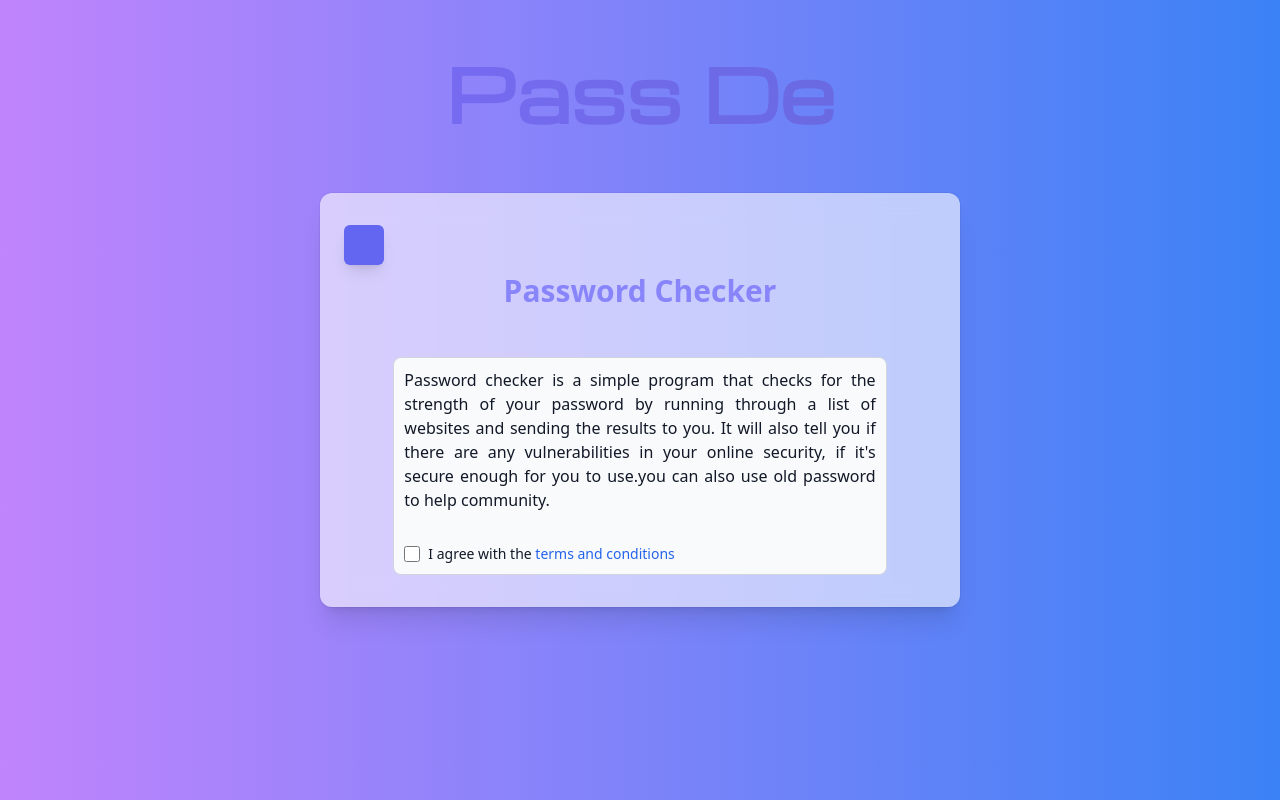
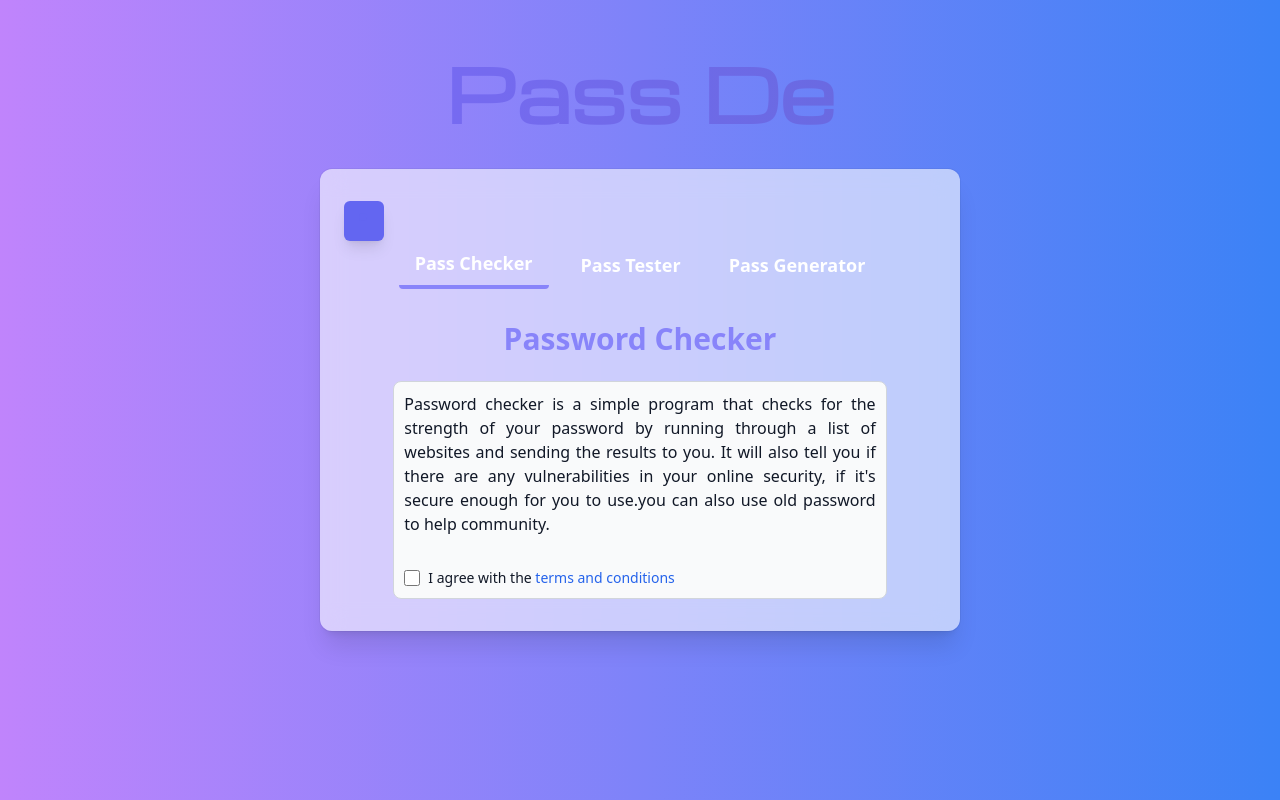
Before and after one commit to umairabbasDev/pass-de_client, a React (Vite) app: page / in a window 1280 px wide. Built offline with nearby package versions, Linux system fonts and the light colour scheme.

Commit message:
Updated UI by multiple additions

```diff
--- a/src/App.tsx
+++ b/src/App.tsx
@@ -1,12 +1,22 @@
 import Background from "./components/layout/Background";
 import FetchForm from "./components/FetchForm";
+import { useState } from "react";
 function App() {
+
+  const [activeTab, setActiveTab] = useState("tab1");
+
+  const handleTabClick = (tab: any) => {
+    setActiveTab(tab);
+  };
   return (
+    <>
       <div className="flex flex-col items-center justify-center h-screen bg-gradient-to-r from-purple-400 to-blue-500 relative">
+        <div
+          className="absolute top-0 left-0 w-full h-16 bg-gradient-to-r from-purple-400 to-blue-500 flex justify-center items-center"
+        >
           <p
             style={{
               fontFamily: "Michroma, sans-serif",
-
               WebkitBackgroundClip: "text",
               backgroundClip: "text",
               WebkitTextFillColor: "transparent",
@@ -15,13 +25,14 @@ function App() {
           >
             Pass De
           </p>
-
+        </div>
         <div className="row-span-3 row-start-2 row-end-4 w-screen flex justify-center items-center z-0">
           <Background>
             <FetchForm />
           </Background>
         </div>
       </div>
+    </>
   );
 }
 
--- a/src/components/FetchForm.tsx
+++ b/src/components/FetchForm.tsx
@@ -69,7 +69,7 @@ const FetchForm = () => {
 
       {!consent && (
         <div
-          className="block p-2.5 w-10/12  text-gray-900 bg-gray-50 rounded-lg border border-gray-300 focus:ring-blue-500 focus:border-blue-500 dark:bg-gray-700 dark:border-gray-600 dark:placeholder-gray-400 dark:text-white dark:focus:ring-blue-500 dark:focus:border-blue-500 mt-12"
+          className="block p-2.5 w-10/12  text-gray-900 bg-gray-50 rounded-lg border border-gray-300 focus:ring-blue-500 focus:border-blue-500 dark:bg-gray-700 dark:border-gray-600 dark:placeholder-gray-400 dark:text-white dark:focus:ring-blue-500 dark:focus:border-blue-500 mt-6"
           id=""
         >
           <p className="text-justify">
@@ -107,7 +107,7 @@ const FetchForm = () => {
       {consent && (
         <form
           onSubmit={handleSubmit}
-          className="flex items-center justify-center flex-col w-10/12 my-8"
+          className="flex items-center justify-center flex-col w-10/12 mb-8 mt-4"
         >
           <div className="mb-6  w-full">
             <label
--- a/src/components/layout/Background.tsx
+++ b/src/components/layout/Background.tsx
@@ -5,8 +5,15 @@ type Props = {
 };
 
 const Background = ({ children }: Props) => {
+
+  const [activeTab, setActiveTab] = React.useState("tab1");
+
+  const handleTabClick = (tab: any) => {
+    setActiveTab(tab);
+  };
   return (
     // <div className="bg-white dark:bg-slate-900 rounded-lg px-6 py-8 ring-1 ring-slate-900/5 shadow-xl">
+    <>
       <div className="w-1/2  bg-white p-5 rounded-xl backdrop-blur-md bg-white/60 dark:bg-slate-900/60 px-6 py-8 ring-1 ring-slate-900/5 shadow-xl">
         <div>
           <span className="inline-flex items-center justify-center p-2 bg-indigo-500 rounded-md shadow-lg">
@@ -16,12 +23,51 @@ const Background = ({ children }: Props) => {
               alt="svg icon"
             />
           </span>
-        <h1 style={{ color: '#8884fa' }} className="text-3xl font-extrabold text-gray-800 text-center mt-2">Password Checker</h1>
+          <h1 style={{ color: '#8884fa' }} className="text-3xl font-extrabold text-gray-800 text-center mt-20">
+            {activeTab === "tab1" ?
+              "Password Checker" : activeTab === "tab2" ? "Password Tester" : "Password Generater"}
+          </h1>
+        </div>
+
+        <div
+          className="absolute top-0 left-0 w-full h-16 from-purple-400 to-blue-500 flex justify-center items-center px-4"
+          style={{ marginTop: "4rem" }}
+        >
+          <div className="flex justify-center items-center space-x-4">
+            <button
+              className={`text-white font-bold text-lg py-2 px-4 rounded ${activeTab === "tab1"
+                ? "border-b-4 border-purple"
+                : "bg-transparent hover:bg-gray-700 hover:text-white"
+                }`}
+              onClick={() => handleTabClick("tab1")}
+            >
+              Pass Checker
+            </button>
+            <button
+              className={`text-white font-bold text-lg py-2 px-4 rounded ${activeTab === "tab2"
+                ? "border-b-4 border-purple"
+                : "bg-transparent hover:bg-gray-700 hover:text-white"
+                }`}
+              onClick={() => handleTabClick("tab2")}
+            >
+              Pass Tester
+            </button>
+            <button
+              className={`text-white font-bold text-lg py-2 px-4 rounded ${activeTab === "tab3"
+                ? "border-b-4 border-purple"
+                : "bg-transparent hover:bg-gray-700 hover:text-white"
+                }`}
+              onClick={() => handleTabClick("tab3")}
+            >
+              Pass Generator
+            </button>
+          </div>
         </div>
         <div className="flex justify-center justify-items-center w-full h-full">
           {children}
         </div>
       </div>
+    </>
   );
 };
 
--- a/src/style/index.css
+++ b/src/style/index.css
@@ -2,3 +2,8 @@
 @tailwind base;
 @tailwind components;
 @tailwind utilities;
+
+.border-purple {
+  border-color: #8884fa;
+  transition: border-bottom 0.3s ease-in;
+}
```
Lines whose indentation alone changed are shown as unchanged.
